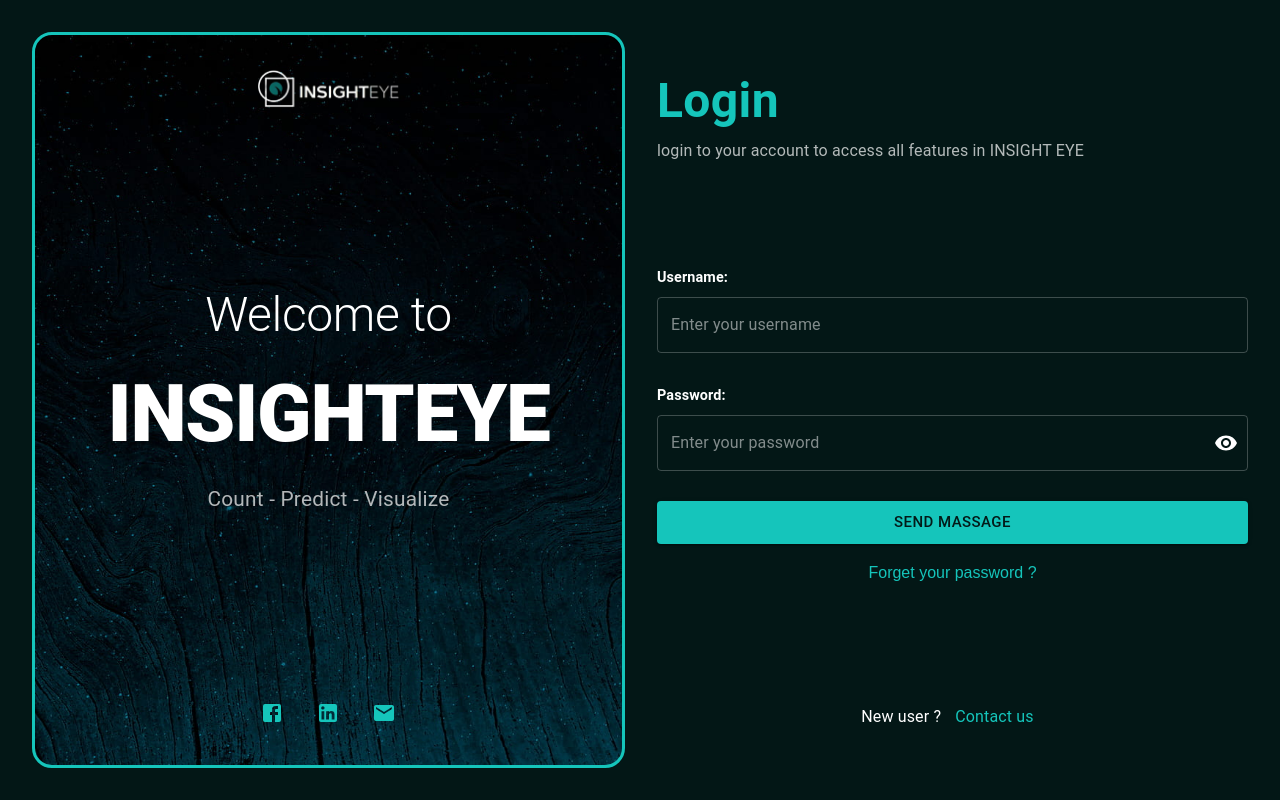
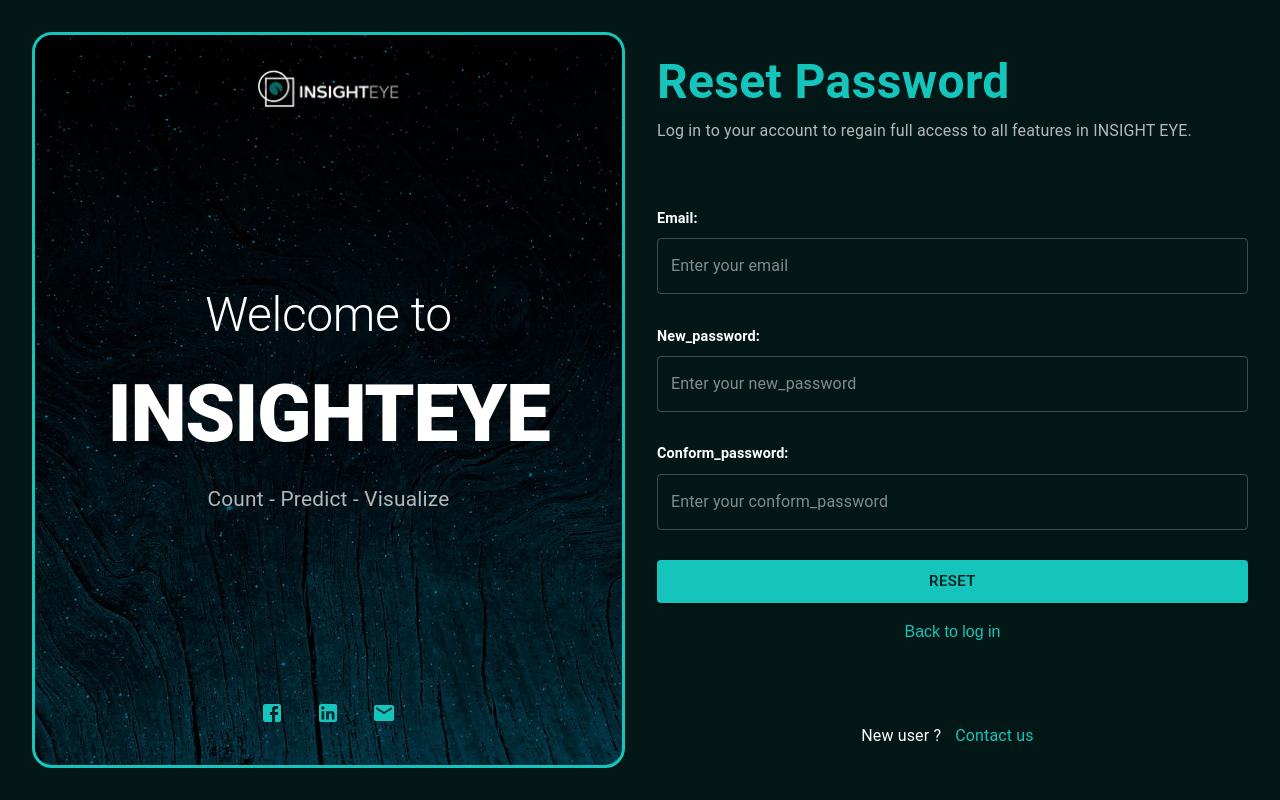
Before and after one commit to randa-11295/Insight-eye, a React (Create React App) app: page /reset-password in a window 1280 px wide. Before the commit this address led to /login. Built offline with nearby package versions, Linux system fonts and the light colour scheme; what chartjs-plugin-datalabels would draw is missing.

Commit message:
git add .

```diff
--- /dev/null
+++ b/src/Components/Auth/ResetPassword.js
@@ -0,0 +1,73 @@
+import { useFormik } from "formik";
+import { useState } from "react";
+import AuthContentReusable from "./AuthContentReusable";
+import axios from "axios";
+import { baseURL } from "../../utils/StaticVariables";
+import { useSnack } from "../../hooks/useSnack";
+import * as Yup from "yup";
+
+const ResetPassword = () => {
+  const [loading, setLoading] = useState(false);
+  const { showError, showSuccess } = useSnack();
+
+
+// ✅ Validation schema
+const validationSchema = Yup.object({
+  email: Yup.string().email("Invalid email").required("Email is required"),
+  new_password: Yup.string()
+    .min(6, "Password must be at least 6 characters")
+    .required("New password is required"),
+  conform_password: Yup.string()
+    .oneOf([Yup.ref("new_password")], "Passwords must match")
+    .required("Confirm your password"),
+});
+
+const formik = useFormik({
+  initialValues: {
+    email: "",
+    new_password: "",
+    conform_password: "",
+  },
+  validationSchema, // ✅ Apply validation
+  onSubmit: (values) => {
+    setLoading(true);
+
+    // ✅ Only send necessary fields to API
+    const payload = {
+      email: values.email,
+      new_password: values.new_password,
+    };
+
+    axios
+      .put(baseURL + "users/reset_password", payload)
+      .then((response) => {
+        console.log(response);
+        showSuccess("You reset your password successfully");
+      })
+      .catch((error) => {
+        showError(error.message);
+      })
+      .finally(() => {
+        setLoading(false);
+      });
+  },
+});
+
+  return (
+    <AuthContentReusable
+      formik={formik}
+      title="Reset Password"
+      btnText="Reset"
+      des="Log in to your account to regain full access to all features in INSIGHT EYE."
+      contentRoute={{ linkText: "Back to log in", route: "/login" }}
+      loading={loading}
+      footerRoute={{
+        title: "  New user ?",
+        linkText: " Contact us",
+        route: "/contact",
+      }}
+    />
+  );
+};
+
+export default ResetPassword;
--- a/src/routes/AppRouter.js
+++ b/src/routes/AppRouter.js
@@ -24,7 +24,7 @@ import Predictions from "../Pages/Predictions";
 import { useRecoilState } from "recoil";
 import { authState } from "../Recoil/RecoilState";
 import { useEffect } from "react";
-
+import ResetPassword from "../Components/Auth/ResetPassword";
 const AppRouter = () => {
   const [authRecoil , setAuthRecoil] = useRecoilState(authState);
 
@@ -51,6 +51,7 @@ useEffect(() => {
               <Route path="/login" element={<Login />} />
               <Route path="/contact" element={<Contact />} />
               <Route path="/otp" element={<OTP />} />
+              <Route path="/reset-password" element={<ResetPassword />} />
               <Route path="/" element={<Navigate to="/login" />} />
             </Route>
           </>
```
